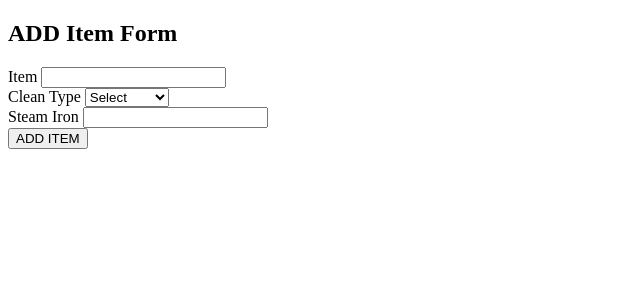
After one commit to AHarijan/WelcomeLaundry, a Django app: template App/templates/Pages/additem.html in a window 1280 px wide. The commit adds this page. Shown: the top 300 px of the page, without its empty margins (0-640 px from the left). Run offline with Django 3.2, Linux system fonts and the light colour scheme; the template is opened without the code that fills it, so the values that code supplies are empty.

Commit message:
fixed navbar

```diff
--- a/App/static/css/aboutus.css
+++ b/App/static/css/aboutus.css
@@ -13,7 +13,10 @@ body{
 nav{
     background: #022947;
     height: 80px;
+    position: fixed;
+    top: 0;
     width: 100%;
+    z-index: 1000;
 }
 label.logo{
     color: white;
@@ -120,6 +123,7 @@ a.active, a:hover{
     background-size: cover;
     background-repeat: no-repeat;
     background-position: center;
+    margin-top: 8.7vh;
 }
 .left_div{
     display: flex;
--- /dev/null
+++ b/App/templates/Pages/additem.html
@@ -0,0 +1,36 @@
+<!DOCTYPE html>
+<html lang="en">
+<head>
+    <meta charset="UTF-8">
+    <meta name="viewport" content="width=device-width, initial-scale=1.0">
+    <title>Add Items</title>
+</head>
+<body>
+    <section class="container">
+        <h1>ADD Item Form</h1>
+        <form action="" method="post" autocomplete="off">
+            {% csrf_token %}
+            <section class="subcontainer1">
+                <div class="formcontent">
+                    <label> Item </label>
+                    <input type="text" class="forminput" name="item">
+                </div>
+                <div class="formcontent">
+                    <label> Clean Type </label>
+                    <select class="forminput" name="cleantype" id="CurrStatus" >
+                        <option value="">Select</option>
+                        <option value="Dry Clean">Dry Clean</option>
+                        <option value="Wet Clean">Wet Clean</option>
+                    </select>
+                </div>
+                <div class="formcontent">
+                    <label> Steam Iron </label>
+                    <input type="text" class="forminput" name="steamiron">
+                </div>
+                <input class="Submitbotton" type="submit" name="additem" value="ADD ITEM" id="addVessel"></input>
+
+            </section>
+        </form>
+    </section>
+</body>
+</html>
--- a/App/url.py
+++ b/App/url.py
@@ -11,5 +11,6 @@ path('aboutUs',views.aboutus_pg,name='aboutus'),
 path('contactUs',views.contactus_pg,name='contactus'),
 path('pricingPlan',views.pricingplan_pg,name='pricingplan'),
 path('serviceDetails',views.servicedetails_pg,name='servicedetails'),
+path('addItem',views.additem_pg,name='additem'),
 
 ]
--- a/App/views.py
+++ b/App/views.py
@@ -16,3 +16,6 @@ def pricingplan_pg(request):
 
 def servicedetails_pg(request):
     return render(request,'Pages/servicedetails.html')
+
+def additem_pg(request):
+    return render(request,'Pages/additem.html')
```
Also changed, not shown: App/static/css/contactus.css (+4 -8 lines), App/static/css/index.css (+9 -11 lines), App/static/css/pricingplan.css (+5 -8 lines), App/static/css/servicedetails.css (+5 -8 lines), App/static/css/additem.css (added).
